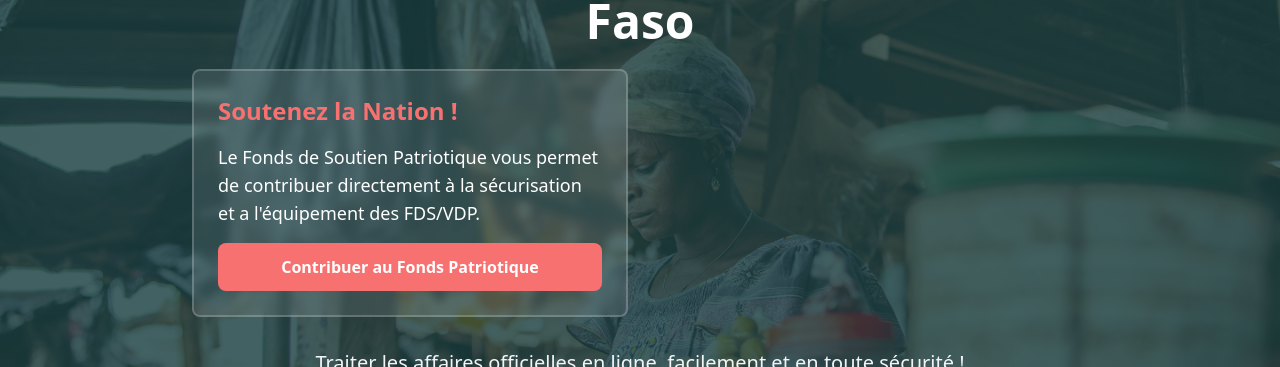
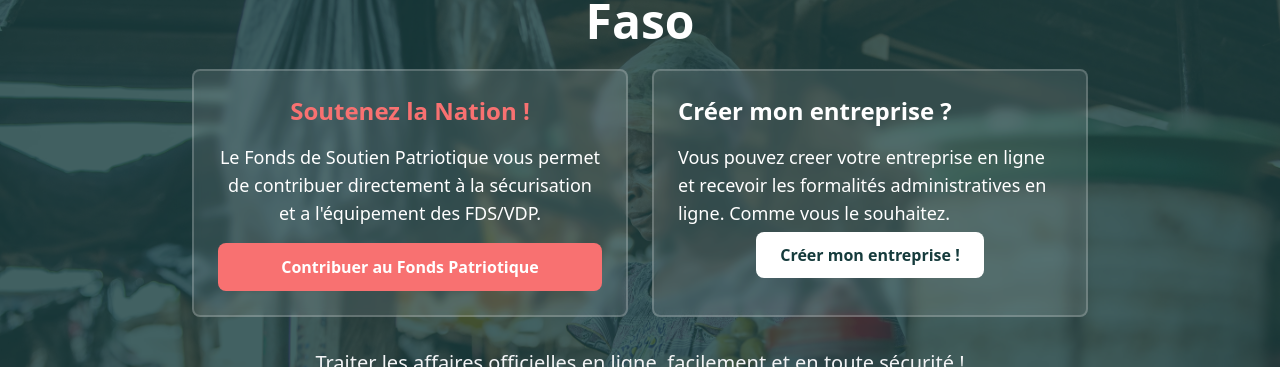
Before and after one commit to Valenthino/burkina-portal, a Next.js app: page / in a window 1280 px wide. Shown: the part 288-655 px from the top of the page. Built offline with nearby package versions, Linux system fonts and the light colour scheme; no server answers.

Commit message:
Updated link on HomePage

```diff
--- a/app/page.tsx
+++ b/app/page.tsx
@@ -238,22 +238,22 @@ const serviceCategories: Record<ServiceCategory, Service[]> = {
       title: "Création d'entreprise",
       description: "Formalités de création, statuts juridiques, immatriculation, registre du commerce, numéro RCCM, capital social, domiciliation",
       icon: RiBuilding2Line,
-      url: "/services/entreprises/creation"
+      url: "/entreprises/creation"
     },
     {
       title: "Impôts entreprise",
-      description: "Déclaration fiscale, TVA, impôt sur les sociétés, taxes professionnelles, obligations fiscales, comptabilité, bilan",
+      description: "Déclaration fiscale, TVA, impôt sur les sociétés, taxes professionnelles, obligations fiscales",
       icon: RiMoneyDollarCircleLine,
-      url: "/services/entreprises/impots"
+      url: "/entreprises/fiscalite/"
     },
     {
       title: "Marchés publics",
       description: "Appels d'offres, soumissions, cahiers des charges, procédures de passation, suivi des marchés, factures publiques",
       icon: RiGovernmentLine,
-      url: "/services/entreprises/marches-publics"
+      url: "/entreprises/marches-publics"
     },
     {
-      title: "Import/Export",
+      title: "/entreprises/commerce-international",
       description: "Procédures douanières, licences d'importation, certificats d'origine, normes internationales, transport international",
       icon: RiGlobalLine,
       url: "/services/entreprises/import-export"
@@ -268,7 +268,7 @@ const serviceCategories: Record<ServiceCategory, Service[]> = {
       title: "Financement",
       description: "Prêts bancaires, subventions, investissements, capital-risque, microfinance, garanties financières, fonds de roulement",
       icon: RiMoneyDollarCircleLine,
-      url: "/services/entreprises/financement"
+      url: "/entreprises/creation/financement"
     },
     {
       title: "Propriété intellectuelle",
@@ -280,7 +280,7 @@ const serviceCategories: Record<ServiceCategory, Service[]> = {
       title: "Formation professionnelle",
       description: "Plans de formation, certifications professionnelles, VAE, financement formation, e-learning, stages, alternance",
       icon: RiGraduationCapLine,
-      url: "/services/entreprises/formation"
+      url: "/emploi/formation-professionnelle"
     },
     {
       title: "Normes et certifications",
@@ -541,10 +541,10 @@ export default function HomePage() {
             <div className="grid md:grid-cols-2 gap-6 mb-8">
               {/* Fonds de Soutien Section */}
               <div className="bg-white/10 backdrop-blur-sm p-6 rounded-lg border-2 border-white/20">
-                <h2 className="text-2xl font-bold mb-4 text-left text-red-400">
+                <h2 className="text-2xl font-bold mb-4 text-center text-red-400">
                   Soutenez la Nation !
                 </h2>
-                <div className="text-left mb-4">
+                <div className="text-center mb-4">
                   <p className="text-lg">
                     Le Fonds de Soutien Patriotique vous permet de contribuer directement à la sécurisation et a l'équipement des FDS/VDP.
                   </p>
@@ -558,24 +558,25 @@ export default function HomePage() {
                   </span>
                 </Link>
               </div>
-              {/* Help Section */}
-              {/*
+              {/* Entreprise Section */}
+
               <div className="bg-white/10 backdrop-blur-sm p-6 rounded-lg border-2 border-white/20">
                 <h2 className="text-2xl font-bold mb-4 text-left">
-                  Besoin d'aide ?
+                  Créer mon entreprise ?
                 </h2>
                 <div className="text-left mb-4">
                   <p className="text-lg">
-                    Nos agents vous accompagnent dans vos démarches administratives du quotidien (CNIB, passeport, impôts, permis...)
+                    Vous pouvez creer votre entreprise en ligne et recevoir les formalités administratives en ligne. Comme vous le souhaitez.
                   </p>
                 </div>
-                <button
+                <Link
+                  href="/entreprises/creation"
                   className="w-full bg-white text-primary px-6 py-3 rounded-lg hover:bg-gray-100 transition-all font-semibold"
                 >
-                  Trouver de l'aide près de chez moi
-                </button>
+                  Créer mon entreprise !
+                </Link>
               </div>
-              */}
+
             </div>
             <p className="text-xl mb-8 text-gray-100">
               Traiter les affaires officielles en ligne, facilement et en toute sécurité !
```
